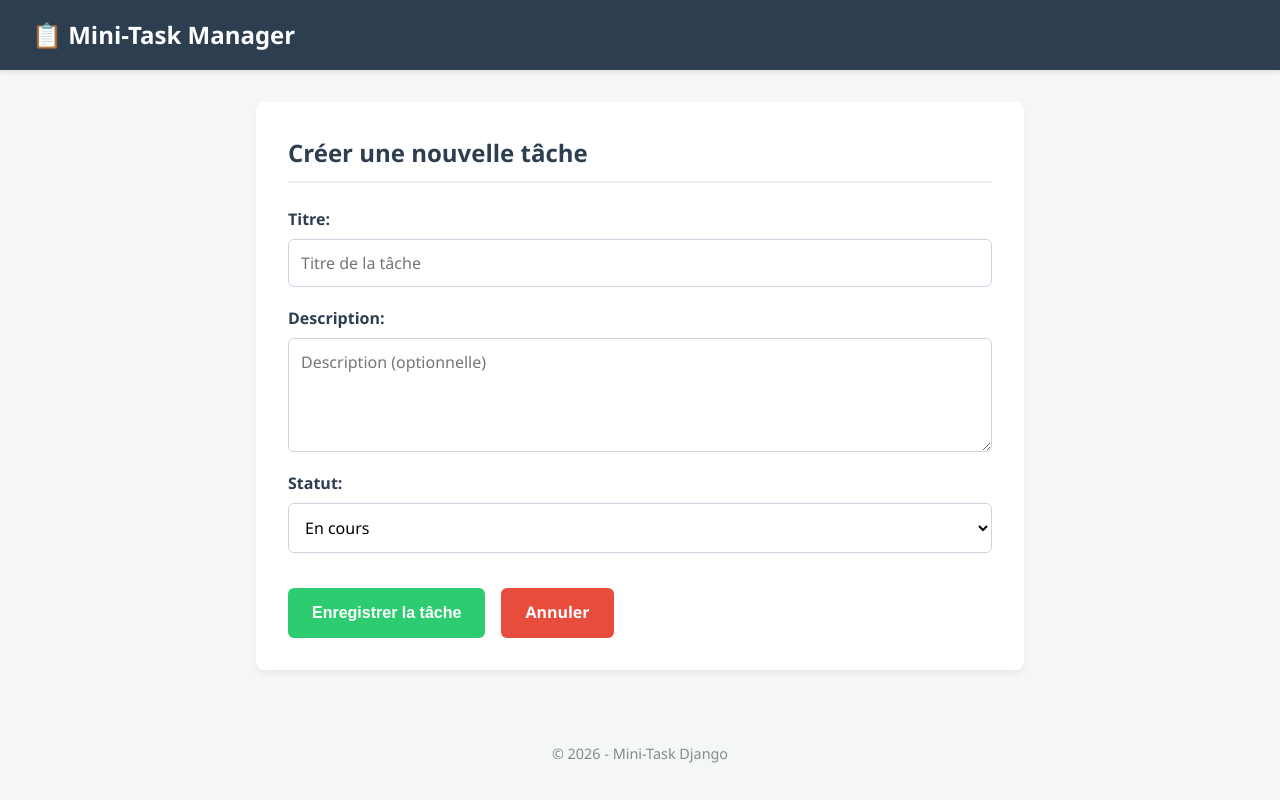
After one commit to Boazkalonji/minitask, a Django app: page /tasks/add/ in a window 1280 px wide. The commit adds this page. Run offline with Django 5.2, Linux system fonts and the light colour scheme; the visitor is signed in with stand-in values (Sample User, id 1); data comes from the database, SQL or seed files in the repository; data that the repository does not hold is empty.

Commit message:
<fear>: ajout du form de creation task

```diff
--- a/minitask/minitask/settings.py
+++ b/minitask/minitask/settings.py
@@ -1,15 +1,15 @@
 
 from pathlib import Path
-
+from decouple import config
 
 BASE_DIR = Path(__file__).resolve().parent.parent
 
 
 
-SECRET_KEY = config('SECRET_KEY')
+SECRET_KEY = config('SECRET_KEY', default='django-insecure-o=fmay0bdk6q$=k+o3glf+ggsld2y=js!+90o(02e@fy)#283a')
 
 
-DEBUG = config('DEBUG', default=False, cast=bool)
+DEBUG = config('DEBUG', default=True, cast=bool)
 
 ALLOWED_HOSTS = []
 
--- /dev/null
+++ b/minitask/tasks/forms.py
@@ -0,0 +1,15 @@
+
+
+from django import forms
+from .models import Task
+
+
+class TaskForm(forms.ModelForm):
+    class Meta:
+        model = Task
+        fields = ['titre', 'description', 'statut']
+        widgets = {
+            'titre': forms.TextInput(attrs={'class': 'form-control', 'placeholder': 'Titre de la tâche'}),
+            'description': forms.Textarea(attrs={'class': 'form-control', 'placeholder': 'Description (optionnelle)', 'rows': 4}),
+            'statut': forms.Select(attrs={'class': 'form-control'}),
+        }
--- /dev/null
+++ b/minitask/tasks/static/tasks/script.js
@@ -0,0 +1,14 @@
+document.addEventListener("DOMContentLoaded", function() {
+    console.log("Mini-Task Manager initialisé avec succès !");
+
+    // Exemple d'interactivité : clic sur une tâche pour afficher un détail ou changer son état visuel
+    const taskItems = document.querySelectorAll(".task-item");
+
+    taskItems.forEach(item => {
+        item.addEventListener("click", function() {
+            // Animation subtile au clic
+            this.style.transition = "background-color 0.3s";
+            console.log("Vous avez cliqué sur la tâche :", this.querySelector("strong").innerText);
+        });
+    });
+});
--- a/minitask/tasks/static/tasks/style.css
+++ b/minitask/tasks/static/tasks/style.css
@@ -1,65 +1,211 @@
-body {
-    font-family: Arial, sans-serif;
-    background-color: #f4f7f6;
+/* Reset & Styles généraux */
+* {
+    box-sizing: border-box;
     margin: 0;
     padding: 0;
-    color: #333;
 }
 
+body {
+    font-family: 'Segoe UI', Tahoma, Geneva, Verdana, sans-serif;
+    background-color: #f4f7f6;
+    color: #333;
+    line-height: 1.6;
+}
+
+/* En-tête */
 header {
     background-color: #2c3e50;
-    color: white;
+    color: #ffffff;
     padding: 1rem 2rem;
+    box-shadow: 0 2px 4px rgba(0, 0, 0, 0.1);
 }
 
 header nav h1 a {
-    color: white;
+    color: #ffffff;
     text-decoration: none;
     font-size: 1.5rem;
 }
 
+/* Conteneur principal */
 .container {
     max-width: 800px;
     margin: 2rem auto;
     padding: 0 1rem;
 }
 
+/* Section des tâches */
+.task-section {
+    background: #ffffff;
+    padding: 2rem;
+    border-radius: 8px;
+    box-shadow: 0 4px 6px rgba(0, 0, 0, 0.05);
+}
+
+.task-section h2 {
+    margin-bottom: 1.5rem;
+    color: #2c3e50;
+    border-bottom: 2px solid #ecf0f1;
+    padding-bottom: 0.5rem;
+}
+
+/* Liste des tâches */
 .task-list {
     list-style: none;
-    padding: 0;
 }
 
 .task-item {
-    background: white;
-    margin-bottom: 1rem;
+    display: flex;
+    justify-content: space-between;
+    align-items: center;
     padding: 1rem;
-    border-radius: 8px;
-    box-shadow: 0 2px 4px rgba(0,0,0,0.05);
-    border-left: 5px solid #3498db;
+    margin-bottom: 0.8rem;
+    background: #fdfdfd;
+    border: 1px solid #e1e8ed;
+    border-radius: 6px;
+    transition: transform 0.2s ease, box-shadow 0.2s ease;
 }
 
-.task-item.done {
-    border-left-color: #2ecc71;
-    opacity: 0.8;
+.task-item:hover {
+    transform: translateY(-2px);
+    box-shadow: 0 4px 8px rgba(0, 0, 0, 0.05);
 }
 
+/* Style si la tâche est terminée (classe ajoutée dynamiquement ou via template) */
+.task-item.done {
+    background-color: #f8f9fa;
+    border-color: #d1e7dd;
+}
+
+.task-item.done strong {
+    text-decoration: line-through;
+    color: #6c757d;
+}
+
+/* Badges de statut */
 .badge {
     display: inline-block;
-    padding: 0.2rem 0.5rem;
-    font-size: 0.8rem;
-    border-radius: 4px;
-    background-color: #e67e22;
-    color: white;
+    padding: 0.25rem 0.6rem;
+    font-size: 0.75rem;
+    font-weight: 600;
+    border-radius: 12px;
+    text-transform: uppercase;
+}
+
+.badge.en_cours {
+    background-color: #fff3cd;
+    color: #856404;
 }
 
 .badge.termine {
-    background-color: #2ecc71;
+    background-color: #d1e7dd;
+    color: #0f5132;
 }
 
+/* Métadonnées de la tâche */
+.task-meta small {
+    color: #6c757d;
+}
+
+/* Message si aucune tâche */
+.empty-msg {
+    color: #6c757d;
+    text-align: center;
+    padding: 2rem 0;
+}
+
+.empty-msg a {
+    color: #3498db;
+    text-decoration: none;
+}
+
+.empty-msg a:hover {
+    text-decoration: underline;
+}
+
+/* Pied de page */
 footer {
     text-align: center;
-    margin-top: 3rem;
-    padding: 1rem;
+    padding: 1.5rem;
     color: #7f8c8d;
     font-size: 0.9rem;
+    margin-top: 3rem;
 }
+
+
+
+/* Styles pour le formulaire d'ajout de tâche */
+.task-form {
+    display: flex;
+    flex-direction: column;
+    gap: 1.2rem;
+}
+
+.task-form p {
+    display: flex;
+    flex-direction: column;
+    gap: 0.4rem;
+    font-weight: 600;
+    color: #2c3e50;
+}
+
+.task-form input,
+.task-form textarea,
+.task-form select {
+    width: 100%;
+    padding: 0.75rem;
+    border: 1px solid #cbd5e1;
+    border-radius: 6px;
+    font-size: 1rem;
+    font-family: inherit;
+    background-color: #fff;
+    transition: border-color 0.2s;
+}
+
+.task-form input:focus,
+.task-form textarea:focus,
+.task-form select:focus {
+    outline: none;
+    border-color: #3498db;
+    box-shadow: 0 0 0 3px rgba(52, 152, 219, 0.15);
+}
+
+.form-actions {
+    display: flex;
+    gap: 1rem;
+    margin-top: 1rem;
+}
+
+.btn-submit {
+    background-color: #2ecc71;
+    color: white;
+    border: none;
+    padding: 0.75rem 1.5rem;
+    border-radius: 6px;
+    font-size: 1rem;
+    font-weight: 600;
+    cursor: pointer;
+    transition: background-color 0.2s;
+}
+
+.btn-submit:hover {
+    background-color: #27ae60;
+}
+
+.btn-cancel {
+    background-color: #e74c3c;
+    color: white;
+    border: none;
+    padding: 0.75rem 1.5rem;
+    border-radius: 6px;
+    font-size: 1rem;
+    font-weight: 600;
+    text-decoration: none;
+    display: inline-flex;
+    align-items: center;
+    justify-content: center;
+    transition: background-color 0.2s;
+}
+
+.btn-cancel:hover {
+    background-color: #c0392b;
+}
--- /dev/null
+++ b/minitask/tasks/templates/tasks/add_task.html
@@ -0,0 +1,20 @@
+{% extends 'tasks/base.html' %}
+
+{% block title %}Ajouter une tâche{% endblock %}
+
+{% block content %}
+<div class="task-section">
+    <h2>Créer une nouvelle tâche</h2>
+
+    <form method="POST" class="task-form">
+        {% csrf_token %}
+
+        {{ form.as_p }}
+
+        <div class="form-actions">
+            <button type="submit" class="btn-submit">Enregistrer la tâche</button>
+            <a href="{% url 'home' %}" class="btn-cancel">Annuler</a>
+        </div>
+    </form>
+</div>
+{% endblock %}
--- a/minitask/tasks/templates/tasks/base.html
+++ b/minitask/tasks/templates/tasks/base.html
@@ -25,5 +25,9 @@
     <footer>
         <p>&copy; 2026 - Mini-Task Django</p>
     </footer>
+
+
+    <!-- Chargement du fichier JS statique -->
+    <script src="{% static 'tasks/script.js' %}"></script>
 </body>
 </html>
--- a/minitask/tasks/templates/tasks/home.html
+++ b/minitask/tasks/templates/tasks/home.html
@@ -23,4 +23,9 @@
         {% endfor %}
     </ul>
 </div>
+
+
+<div style="margin-bottom: 1.5rem;">
+    <a href="{% url 'add_task' %}" class="btn-submit" style="text-decoration: none; display: inline-block;">+ Ajouter une tâche</a>
+</div>
 {% endblock %}
--- a/minitask/tasks/urls.py
+++ b/minitask/tasks/urls.py
@@ -4,4 +4,5 @@ from . import views
 urlpatterns = [
 
     path('', views.home_view, name='home'),
+    path('tasks/add/', views.add_task_view, name='add_task'),
 ]
--- a/minitask/tasks/views.py
+++ b/minitask/tasks/views.py
@@ -1,5 +1,10 @@
 from django.shortcuts import render
 from .models import Task
+
+from django.shortcuts import get_object_or_404, redirect, render
+from django.contrib.auth.decorators import login_required
+from .models import Task, UserProfile
+from .forms import TaskForm
 
 
 def home_view(request):
@@ -13,3 +18,41 @@ def home_view(request):
 
 
   return render(request, 'tasks/home.html', context)
+
+
+
+
+
+
+def home_view(request):
+    taches = Task.objects.all()
+    context = {
+        'taches': taches,
+    }
+    return render(request, 'tasks/home.html', context)
+
+
+@login_required
+def add_task_view(request):
+    """
+    Vue pour ajouter une tâche et l'associer au profil de l'utilisateur connecté.
+    """
+    # Récupère ou gère le UserProfile lié à l'utilisateur connecté
+    user_profile, created = UserProfile.objects.get_or_create(user=request.user)
+
+    if request.method == 'POST':
+        form = TaskForm(request.POST)
+        if form.is_valid():
+            # On n'enregistre pas tout de suite en base pour pouvoir modifier l'instance
+            task = form.save(commit=False)
+            # Association automatique du profil
+            task.profil = user_profile
+            task.save()
+            return redirect('home')  # Redirige vers la page d'accueil après l'ajout
+    else:
+        form = TaskForm()
+
+    context = {
+        'form': form,
+    }
+    return render(request, 'tasks/add_task.html', context)
```
